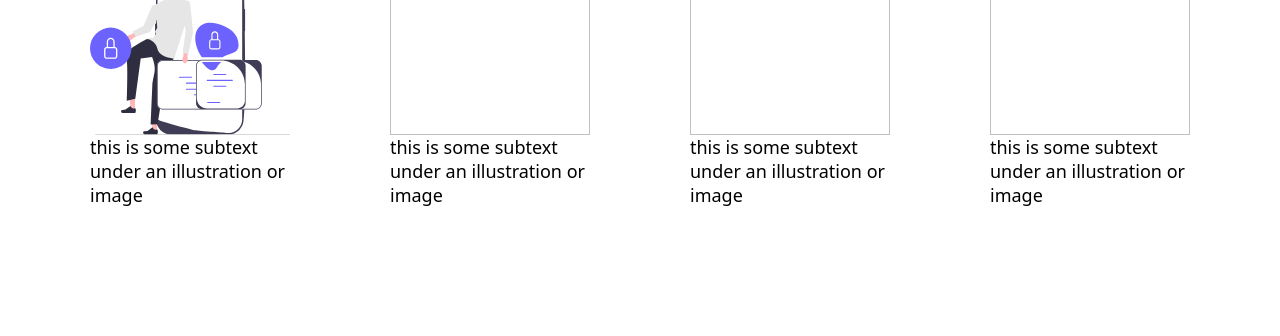
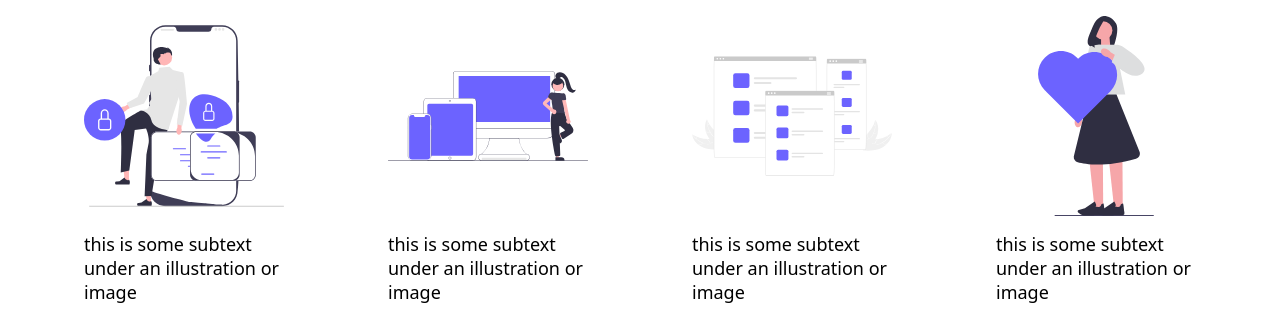
Before and after one commit to nrami006/landing-page-project, a plain HTML site: page index.html in a window 1280 px wide. Shown: the part 590-926 px from the top of the page. Before the commit the page ends 829 px from the top, so only its background shows below. Drawn offline with Linux system fonts and the light colour scheme.

Commit message:
Add images for features and make them wrap
Images complete the features bar and the wrapping allow the page
to look nice even when the page narrows.

```diff
--- a/index.html
+++ b/index.html
@@ -48,19 +48,19 @@
                 </div>
                 <div class="card">
                     <div class="card-img-container">
-                        <img src="">
+                        <img src="./assets/feature-2.svg">
                     </div>
                     <div class="card-text"><p>this is some subtext under an illustration or image</p></div>
                 </div>
                 <div class="card">
                     <div class="card-img-container">
-                        <img src="">
+                        <img src="./assets/feature-3.svg">
                     </div>
                     <div class="card-text"><p>this is some subtext under an illustration or image</p></div>
                 </div>
                 <div class="card">
                     <div class="card-img-container">
-                        <img src="">
+                        <img src="./assets/feature-4.svg">
                     </div>
                     <div class="card-text"><p>this is some subtext under an illustration or image</p></div>
                 </div>
--- a/style.css
+++ b/style.css
@@ -106,7 +106,6 @@ body {
 /* Wrapped img in a container so container can flex shrink and the img scales with it. */
 .hero-img-container {
     flex: 0 1 300px;
-    /* limits the amount the image can shrink so it doesnt get too small */
     min-width: 230px;
     display: flex;
 }
@@ -115,6 +114,8 @@ body {
     /* hero image fills up the container so it scales properly */
     width: 100%;
     height: 100%;
+    /* Makes the image take up the proper space before its finished loading */
+    aspect-ratio: 1;
 }
 
 .hero button,
@@ -178,23 +179,30 @@ body {
 .features-cards {
     display: flex;
     justify-content: space-around;
+    /* Allows cards to wrap when page narrows */
+    flex-wrap: wrap;
+    gap: 16px;
 }
 
 .card {
     flex: 0 1 200px;
-    min-width: 100px;
+    /* min-width: 100px; */
+    /* Gap between card img and text below it */
+    gap: 16px;
     display: flex;
     flex-direction: column;
 }
 
+/* This doesnt do much at the moment because features will wrap before it shrinks.. */
 .card-img-container {
     /* img container fills up what it can so that it can occupy space even if image isnt loaded...i think. */
-    flex: 1;
+    flex: 1 1 200px;
     display: flex;
 }
 
 .card img {
     width: 100%;
     height: 100%;
-    /* aspect-ratio: auto; */
+    /* Maintains aspect ratio to 1:1 so cards look more uniform */
+    aspect-ratio: 1;
 }
```
Also changed, not shown: assets/feature-2.svg (added), assets/feature-3.svg (added), assets/feature-4.svg (added).
